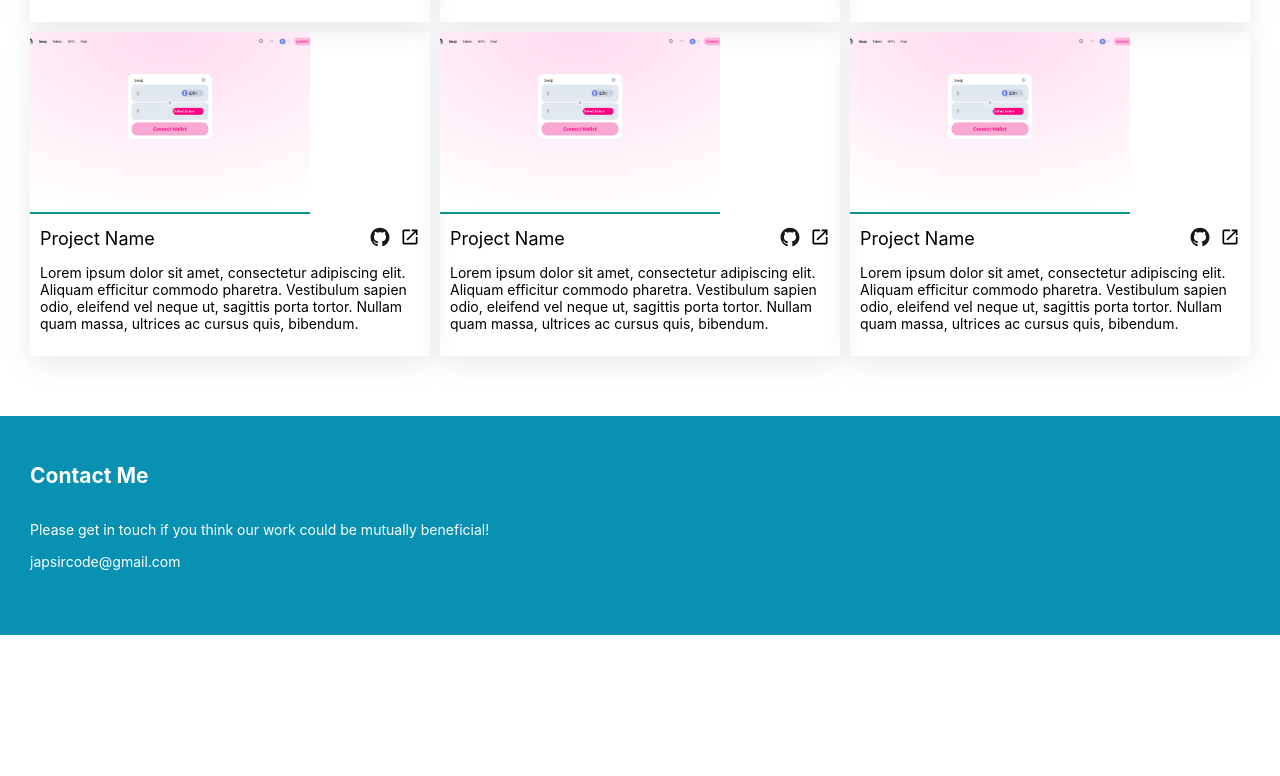
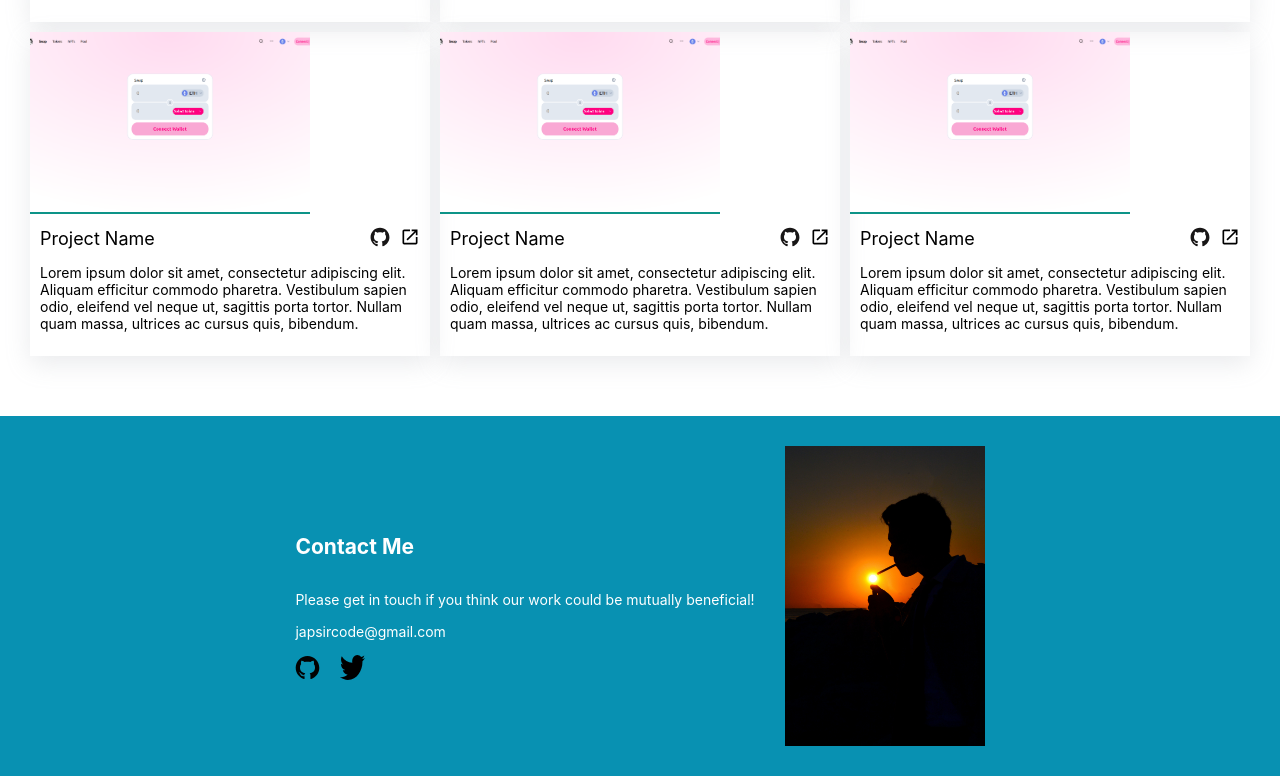
Before and after one commit to Japsier/portfolio, a React (Create React App) app: page / in a window 1280 px wide. Shown: the part 795-1571 px from the top of the page. Before the commit the page ends 1430 px from the top, so only its background shows below. Built offline with nearby package versions, Linux system fonts and the light colour scheme.

Commit message:
add footer

```diff
--- a/src/Components/Footer.js
+++ b/src/Components/Footer.js
@@ -1,4 +1,5 @@
 import "../Styles/Footer.css"
+import footerImg from "../Assets/footerImg.jpg"
 
 const Footer = () => {
 
@@ -18,12 +19,12 @@ const Footer = () => {
 
                     <a href="" target="_blank" rel="noreferrer">
                     <svg viewBox="0 0 128 128">
-                    <path d="M40.254 127.637c48.305 0 74.719-48.957 74.719-91.403 0-1.39 0-2.777-.075-4.156 5.141-4.547 9.579-10.18 13.102-16.633-4.79 2.602-9.871 4.305-15.078 5.063 5.48-4.02 9.582-10.336 11.539-17.774-5.156 3.743-10.797 6.38-16.68 7.801-8.136-10.586-21.07-13.18-31.547-6.32-10.472 6.86-15.882 21.46-13.199 35.617C41.922 38.539 22.246 26.336 8.915 6.27 1.933 20.94 5.487 39.723 17.022 49.16c-4.148-.172-8.207-1.555-11.832-4.031v.41c0 15.273 8.786 28.438 21.02 31.492a21.596 21.596 0 01-11.863.543c3.437 13.094 13.297 22.07 24.535 22.328-9.305 8.918-20.793 13.75-32.617 13.72-2.094 0-4.188-.15-6.266-.446 12.008 9.433 25.98 14.441 40.254 14.422" fill="#1da1f2"></path>
+                    <path d="M40.254 127.637c48.305 0 74.719-48.957 74.719-91.403 0-1.39 0-2.777-.075-4.156 5.141-4.547 9.579-10.18 13.102-16.633-4.79 2.602-9.871 4.305-15.078 5.063 5.48-4.02 9.582-10.336 11.539-17.774-5.156 3.743-10.797 6.38-16.68 7.801-8.136-10.586-21.07-13.18-31.547-6.32-10.472 6.86-15.882 21.46-13.199 35.617C41.922 38.539 22.246 26.336 8.915 6.27 1.933 20.94 5.487 39.723 17.022 49.16c-4.148-.172-8.207-1.555-11.832-4.031v.41c0 15.273 8.786 28.438 21.02 31.492a21.596 21.596 0 01-11.863.543c3.437 13.094 13.297 22.07 24.535 22.328-9.305 8.918-20.793 13.75-32.617 13.72-2.094 0-4.188-.15-6.266-.446 12.008 9.433 25.98 14.441 40.254 14.422" ></path>
                     </svg></a>
                 </div>
 
             </div>
-            <img src="" alt=""></img>
+            <img src={footerImg} alt=""></img>
         </footer>
     )
 }
--- a/src/Styles/App.css
+++ b/src/Styles/App.css
@@ -3,6 +3,9 @@
   flex-direction: column;
   min-height: 100%;
   position: relative;
+}
+.app h2 {
+  font-size: 24px;
 }
 .blueBackground {
   background-color: #0891b2;
--- a/src/Styles/Footer.css
+++ b/src/Styles/Footer.css
@@ -1,6 +1,8 @@
 footer {
     background-color: #0891b2;
     display: flex;
+    justify-content: center;
+    gap: 30px;
     color: white;
     font-size: 14px;
     margin-top: 30px;
@@ -9,6 +11,7 @@ footer {
 .footerInfo {
     display: flex;
     flex-direction: column;
+    justify-content: center;
     gap: 15px;
 }
 
@@ -16,4 +19,17 @@ footer {
     display: flex;
     height: 20px;
     width: 20px;
+    gap: 20px;
 }
+.footerLinks svg {
+    height: 25px;
+    width: 25px;
+    filter: brightness(0.1)
+}
+.footerLinks svg:hover {
+    filter: invert(30%) sepia(22%) saturate(378%) hue-rotate(175deg) brightness(99%) contrast(90%);}
+footer img {
+    height: 300px;
+    width: 200px;
+    object-fit: cover;
+}
```
Also changed, not shown: src/Assets/footerImg.jpg (added).
